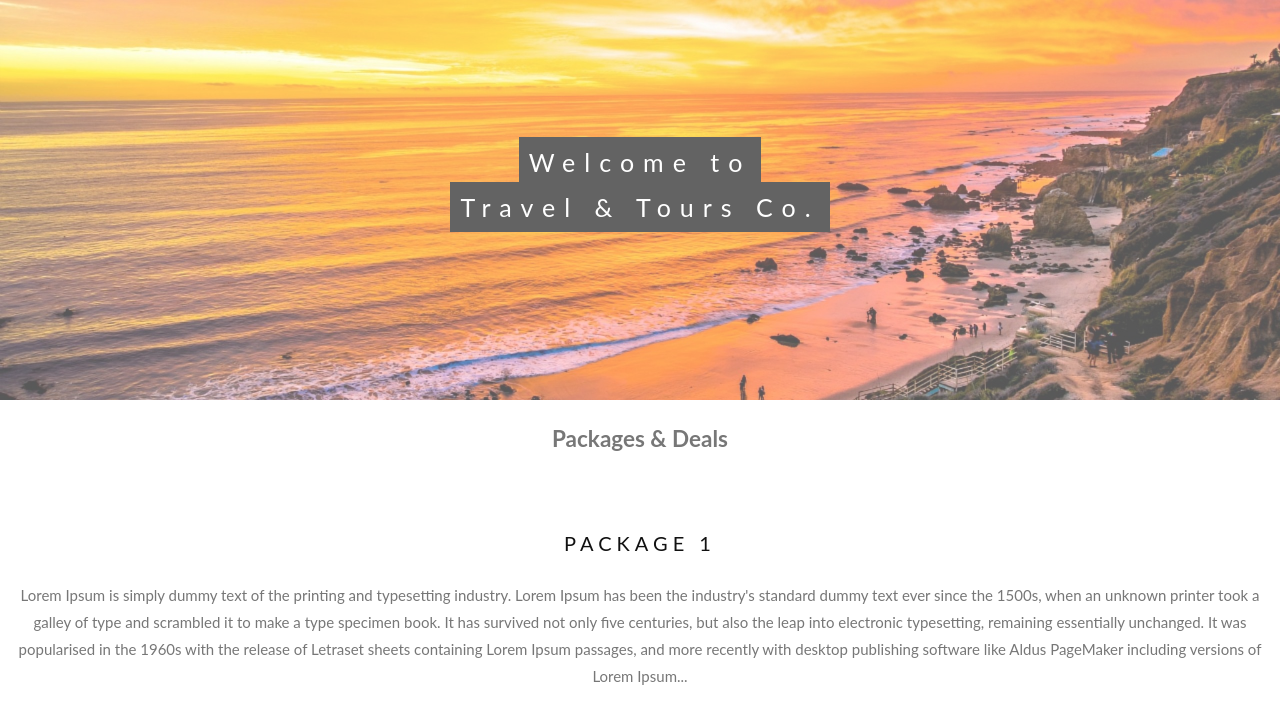
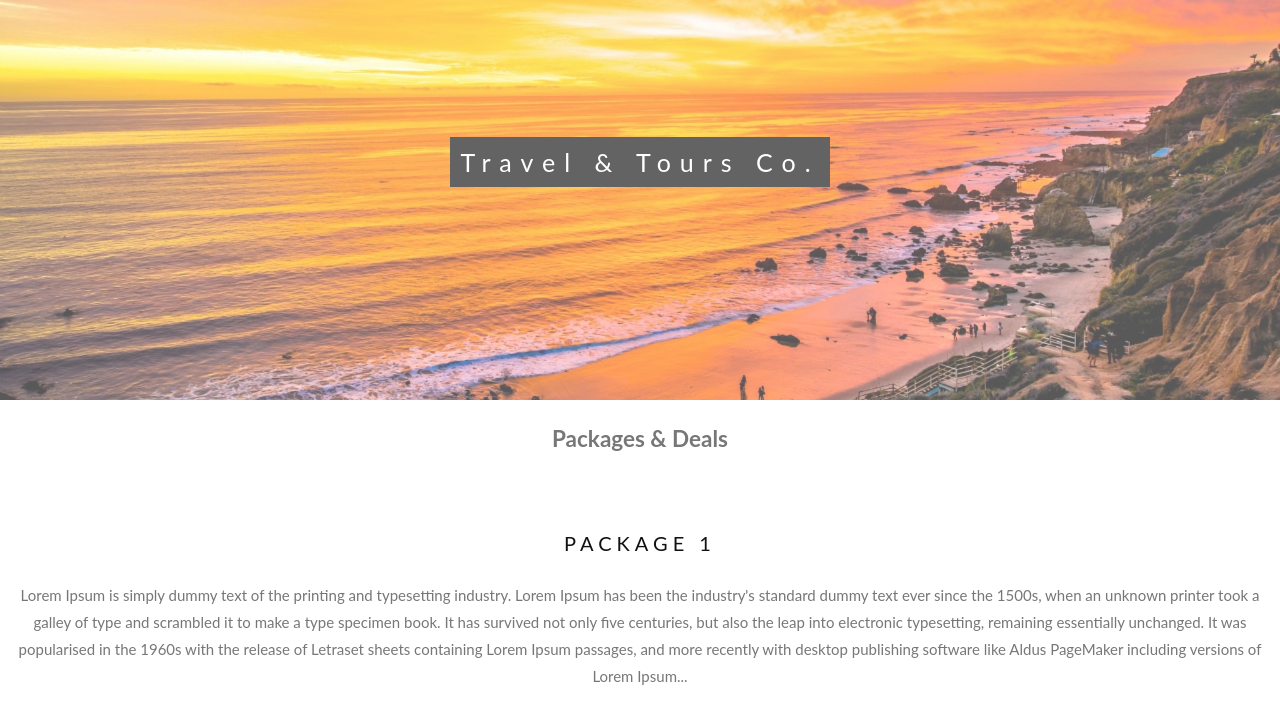
Before and after one commit to MRDCNY/FedExercise, a plain HTML site: page index.html in a window 1280 px wide. Shown: the top 702 px of the page. Drawn offline with Linux system fonts and the light colour scheme.

Commit message:
Update index.html

```diff
--- a/index.html
+++ b/index.html
@@ -10,8 +10,6 @@
 
 <div class = "bgimg-1">
 <div class="caption">
-<span class = "border">Welcome to</span>
-<br />
 <span class = "border"> Travel & Tours Co.</span></div>
 </div>
 </div>
```
